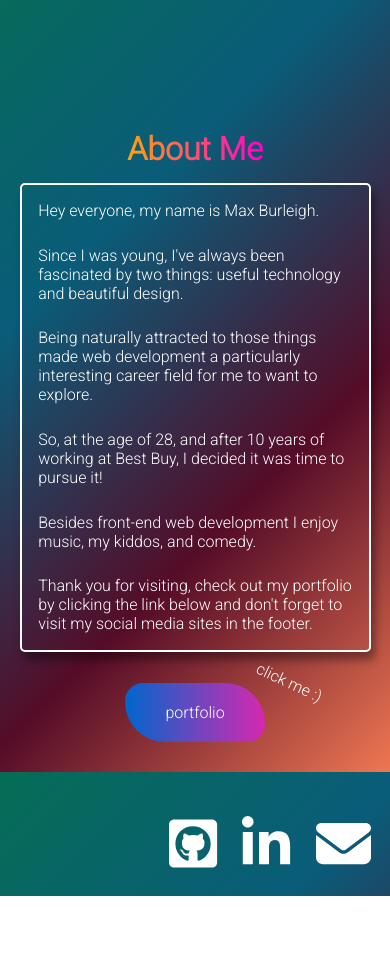
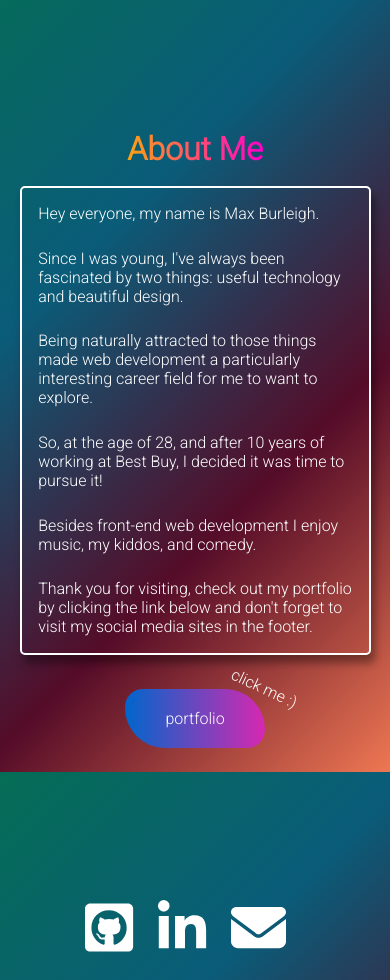
Before and after one commit to MonkeyCrumbs999/Max-Burleigh-Portfolio, a website: page index.html in a window 390 px wide. Shown: the part 1760-2740 px from the top of the page. Before the commit the page ends 2656 px from the top, so only its background shows below. Drawn offline with Linux system fonts and the light colour scheme.

Commit message:
Edit to footer on mobile

```diff
--- a/index.css
+++ b/index.css
@@ -555,7 +555,7 @@ input[type="submit"]:hover {
   color: #ffffff;
   position: absolute;
   top: -15px;
-  right: -85px;
+  right: -75px;
   padding: 5px 10px;
   transform: rotate(25deg);
 }
@@ -662,7 +662,7 @@ footer {
     width:35%;
   }
   .multi-container{
-    gap: 15px;
+    gap: 18px;
   }
   .multi-container h2{
     font-size: 2em;
@@ -693,12 +693,17 @@ footer {
     .home-button::before {
     font-size: 1em;
     top: -15px;
-    right: -70px;
+    right: -45px;
     padding: 5px 10px;
     }
 
     .container-intro{
       min-height: 25vh;
+    }
+
+    footer{
+      justify-content: center;
+      margin-top:35%;
     }
 }
 
```
